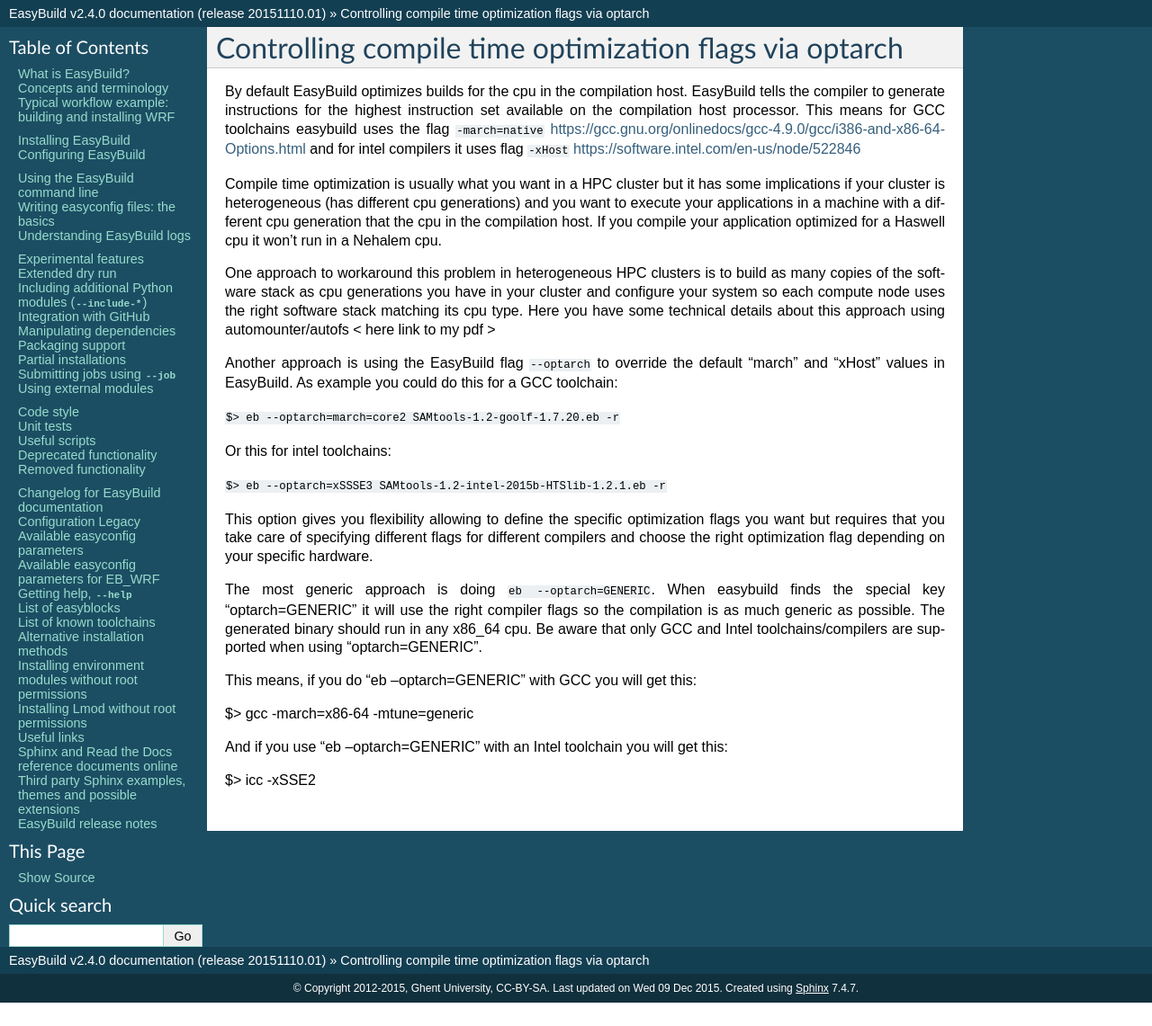
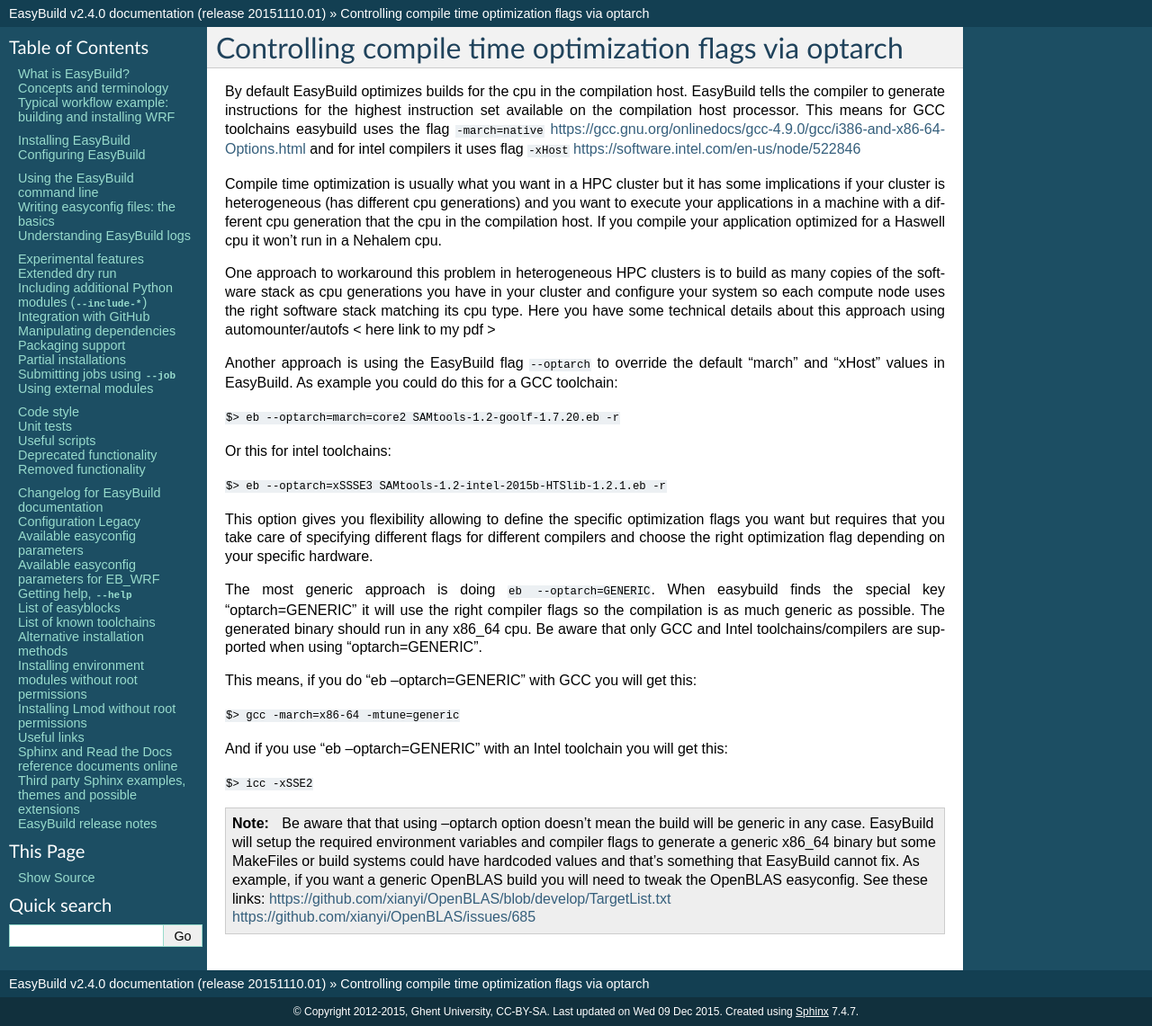
Before and after one commit to easybuilders/easybuild, a Sphinx documentation site: the page built from docs/Controlling_compile_time_optimization_flags_via_optarch.rst, in a window 1280 px wide. Shown: the whole page at 90% size. Built offline with Sphinx 7.4.7, drawn with Linux system fonts in a browser that asks for light colours; before the commit the page ends 1115 px from its top, so only the background shows below that.

Commit message:
added warning note

```diff
--- a/docs/Controlling_compile_time_optimization_flags_via_optarch.rst
+++ b/docs/Controlling_compile_time_optimization_flags_via_optarch.rst
@@ -21,8 +21,10 @@
 
 This means, if you do "eb --optarch=GENERIC" with GCC you will get this:
 
-$> gcc -march=x86-64 -mtune=generic
+``$> gcc -march=x86-64 -mtune=generic``
 
 And if you use "eb --optarch=GENERIC" with an Intel toolchain you will get this:
 
-$> icc -xSSE2
+``$> icc -xSSE2``
+
+.. note:: Be aware that that using --optarch option doesn't mean the build will be generic in any case. EasyBuild will setup the required environment variables and compiler flags to generate a generic x86_64 binary but some MakeFiles or build systems could have hardcoded values and that's something that EasyBuild cannot fix. As example, if you want a generic OpenBLAS build you will need to tweak the OpenBLAS easyconfig. See these links: https://github.com/xianyi/OpenBLAS/blob/develop/TargetList.txt https://github.com/xianyi/OpenBLAS/issues/685
```
